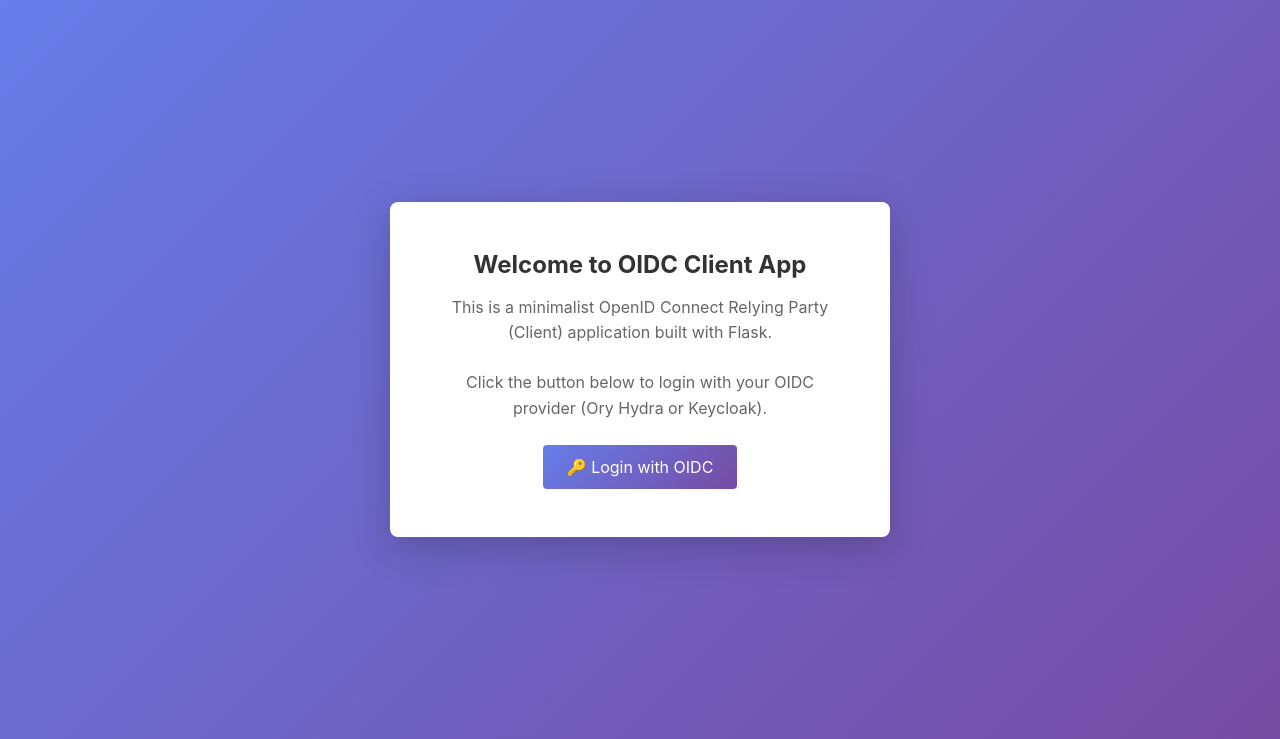
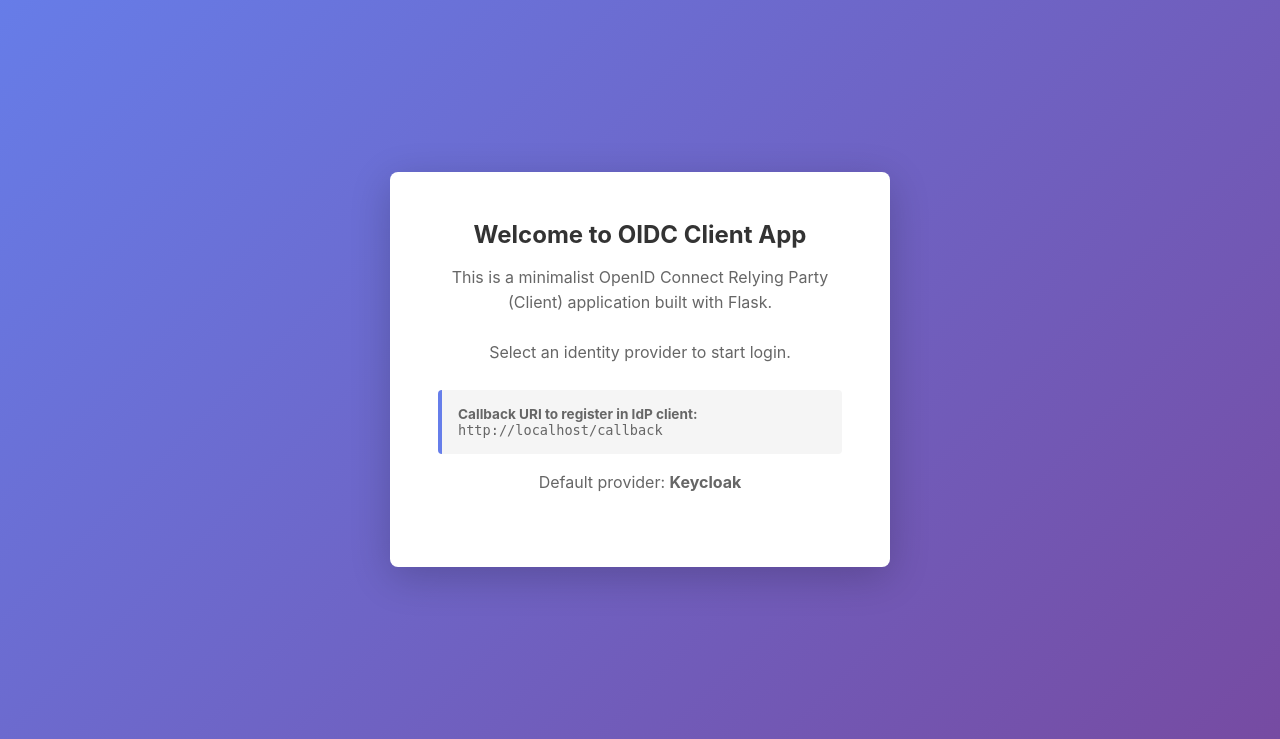
Before and after one commit to faithmry/netsec-assignment-1-oidc, a Flask app: page / in a window 1280 px wide. Shown: the part 61-800 px from the top of the page. Run offline with Flask 3, Linux system fonts and the light colour scheme; parts of the project's set-up code (start-up, migrations or seed data) failed here and were passed over.

Commit message:
feat: keycloak oidc integration

```diff
--- a/app.py
+++ b/app.py
@@ -1,10 +1,8 @@
 import os
-import json
 from urllib.parse import urlencode
-from flask import Flask, redirect, request, session, url_for, render_template
+from flask import Flask, redirect, session, url_for, render_template
 from authlib.integrations.flask_client import OAuth
-from secrets import token_urlsafe
-import jwt
+from flask_session import Session
 import requests
 from dotenv import load_dotenv
 
@@ -12,59 +10,133 @@ load_dotenv()
 
 app = Flask(__name__)
 app.secret_key = os.getenv('SECRET_KEY')
+app.config['SESSION_TYPE'] = 'filesystem'
+app.config['SESSION_FILE_DIR'] = os.path.join(os.path.dirname(__file__), '.flask_sessions')
 app.config['SESSION_COOKIE_SAMESITE'] = 'Lax'
 app.config['SESSION_COOKIE_SECURE'] = False
 app.config['SESSION_COOKIE_NAME'] = 'flask_session'
 app.config['SESSION_COOKIE_PATH'] = '/'
+Session(app)
 
 oauth = OAuth(app)
 
-# Configure OIDC client
-discovery_url = os.getenv('DISCOVERY_URL')
-client_id = os.getenv('CLIENT_ID')
-client_secret = os.getenv('CLIENT_SECRET')
-redirect_uri = os.getenv('REDIRECT_URI')
 
-# Fetch OIDC configuration
-try:
-    oidc_config = requests.get(discovery_url).json()
-except Exception as e:
-    print(f"Warning: Could not fetch OIDC config: {e}")
-    oidc_config = {}
+def provider_from_env(prefix):
+    return {
+        'discovery_url': os.getenv(f'{prefix}_DISCOVERY_URL'),
+        'client_id': os.getenv(f'{prefix}_CLIENT_ID'),
+        'client_secret': os.getenv(f'{prefix}_CLIENT_SECRET'),
+        'issuer': os.getenv(f'{prefix}_ISSUER'),
+    }
 
-oauth.register(
-    'oidc',
-    client_id=client_id,
-    client_secret=client_secret,
-    server_metadata_url=discovery_url,
-    client_kwargs={'scope': 'openid profile email'},
-    redirect_uri=redirect_uri,
-)
+
+def provider_has_required(config):
+    return all([config.get('discovery_url'), config.get('client_id'), config.get('client_secret')])
+
+
+def fetch_oidc_config(discovery_url):
+    try:
+        return requests.get(discovery_url, timeout=5).json()
+    except Exception as e:
+        print(f"Warning: Could not fetch OIDC config from {discovery_url}: {e}")
+        return {}
+
+
+providers = {
+    'keycloak': provider_from_env('KEYCLOAK'),
+    'hydra': provider_from_env('HYDRA'),
+}
+
+# Backward compatibility with legacy single-provider env names.
+if not provider_has_required(providers['keycloak']):
+    legacy = {
+        'discovery_url': os.getenv('DISCOVERY_URL'),
+        'client_id': os.getenv('CLIENT_ID'),
+        'client_secret': os.getenv('CLIENT_SECRET'),
+        'issuer': os.getenv('ISSUER'),
+    }
+    if provider_has_required(legacy):
+        providers['keycloak'] = legacy
+
+configured_providers = {}
+provider_metadata = {}
+
+for provider_name, config in providers.items():
+    if not provider_has_required(config):
+        continue
+
+    metadata = fetch_oidc_config(config['discovery_url'])
+    if config.get('issuer') and metadata.get('issuer') and metadata.get('issuer') != config['issuer']:
+        raise RuntimeError(f"{provider_name} issuer does not match discovery document issuer")
+
+    oauth.register(
+        provider_name,
+        client_id=config['client_id'],
+        client_secret=config['client_secret'],
+        server_metadata_url=config['discovery_url'],
+        client_kwargs={'scope': 'openid profile email'},
+    )
+    configured_providers[provider_name] = config
+    provider_metadata[provider_name] = metadata
+
+if not configured_providers:
+    raise RuntimeError(
+        'No OIDC provider configured. Set KEYCLOAK_* and/or HYDRA_* environment variables.'
+    )
+
+default_provider = os.getenv('DEFAULT_PROVIDER', 'keycloak')
+if default_provider not in configured_providers:
+    default_provider = next(iter(configured_providers.keys()))
 
 
 @app.route('/')
 def index():
-    return render_template('index.html')
+    callback_uri = os.getenv('REDIRECT_URI') or url_for('callback', _external=True)
+    return render_template(
+        'index.html',
+        providers=sorted(configured_providers.keys()),
+        callback_uri=callback_uri,
+        default_provider=default_provider,
+    )
 
 
 @app.route('/login')
 def login():
-    return oauth.oidc.authorize_redirect(redirect_uri=redirect_uri)
+    return redirect(url_for('login_provider', provider=default_provider))
+
+
+@app.route('/login/<provider>')
+def login_provider(provider):
+    if provider not in configured_providers:
+        return 'Unknown OIDC provider', 400
+
+    session['auth_provider'] = provider
+    redirect_uri = os.getenv('REDIRECT_URI') or url_for('callback', _external=True)
+    client = oauth.create_client(provider)
+    return client.authorize_redirect(redirect_uri=redirect_uri)
 
 
 @app.route('/callback')
 def callback():
     try:
-        token = oauth.oidc.authorize_access_token()
+        provider = session.get('auth_provider', default_provider)
+        if provider not in configured_providers:
+            return 'No valid OIDC provider found in session', 400
+
+        client = oauth.create_client(provider)
+        token = client.authorize_access_token()
         session['token'] = token
 
         user_info = token.get('userinfo')
 
+        # Parse and validate ID token via OIDC provider metadata/JWKS when
+        # userinfo is not returned in the token response.
         if not user_info:
-            id_token = token.get('id_token')
-            user_info = jwt.decode(id_token, options={"verify_signature": True})
+            user_info = client.parse_id_token(token)
 
+        session['auth_provider'] = provider
         session['user_info'] = user_info
+        session['id_token'] = token.get('id_token')
         return redirect(url_for('profile'))
 
     except Exception as e:
@@ -74,21 +146,38 @@ def callback():
 @app.route('/profile')
 def profile():
     if 'user_info' not in session:
-        return redirect(url_for('login'))
+        return redirect(url_for('login_provider', provider=default_provider))
 
     user_info = session.get('user_info', {})
     token = session.get('token', {})
-    id_token = token.get('id_token', '')
+    id_token = session.get('id_token') or token.get('id_token', '')
+    auth_provider = session.get('auth_provider', 'unknown')
 
-    return render_template('profile.html', user_info=user_info, id_token=id_token)
+    return render_template(
+        'profile.html',
+        user_info=user_info,
+        id_token=id_token,
+        auth_provider=auth_provider,
+    )
 
 
 @app.route('/logout')
 def logout():
+    provider = session.get('auth_provider', default_provider)
+    id_token = session.get('id_token')
     session.clear()
-    end_session_endpoint = oidc_config.get('end_session_endpoint')
+
+    metadata = provider_metadata.get(provider, {})
+    end_session_endpoint = metadata.get('end_session_endpoint')
     if end_session_endpoint:
-        return redirect(end_session_endpoint + '?post_logout_redirect_uri=' + url_for('index', _external=True))
+        params = {
+            'post_logout_redirect_uri': url_for('index', _external=True)
+        }
+        if id_token:
+            params['id_token_hint'] = id_token
+
+        return redirect(f"{end_session_endpoint}?{urlencode(params)}")
+
     return redirect(url_for('index'))
 
 
--- a/requirements.txt
+++ b/requirements.txt
@@ -3,3 +3,4 @@ authlib==1.3.0
 requests==2.31.0
 python-dotenv==1.0.0
 PyJWT==2.8.0
+flask-session==0.8.0
--- a/templates/index.html
+++ b/templates/index.html
@@ -5,6 +5,18 @@
 {% block content %}
 <h2>Welcome to OIDC Client App</h2>
 <p>This is a minimalist OpenID Connect Relying Party (Client) application built with Flask.</p>
-<p>Click the button below to login with your OIDC provider (Ory Hydra or Keycloak).</p>
-<a href="/login" class="btn">🔑 Login with OIDC</a>
+<p>Select an identity provider to start login.</p>
+
+{% for provider in providers %}
+<a href="{{ url_for('login_provider', provider=provider) }}" class="btn" style="margin: 0.25rem;">
+	🔑 Login with {{ provider|capitalize }}
+</a>
+{% endfor %}
+
+<div class="token-info" style="margin-top: 1.25rem; text-align: left;">
+	<strong>Callback URI to register in IdP client:</strong><br>
+	<code>{{ callback_uri }}</code>
+</div>
+
+<p style="margin-top: 0.75rem;">Default provider: <strong>{{ default_provider|capitalize }}</strong></p>
 {% endblock %}
--- a/templates/profile.html
+++ b/templates/profile.html
@@ -22,6 +22,7 @@
 {% block content %}
 <h2>User Profile</h2>
 <p class="security-note">🛡️ Token Signature Verified against OIDC Provider JWKS.</p>
+<p><strong>Authenticated via:</strong> {{ auth_provider|capitalize }}</p>
 
 <div class="user-info">
     <dl>
```
Also changed, not shown: 1 other file.
